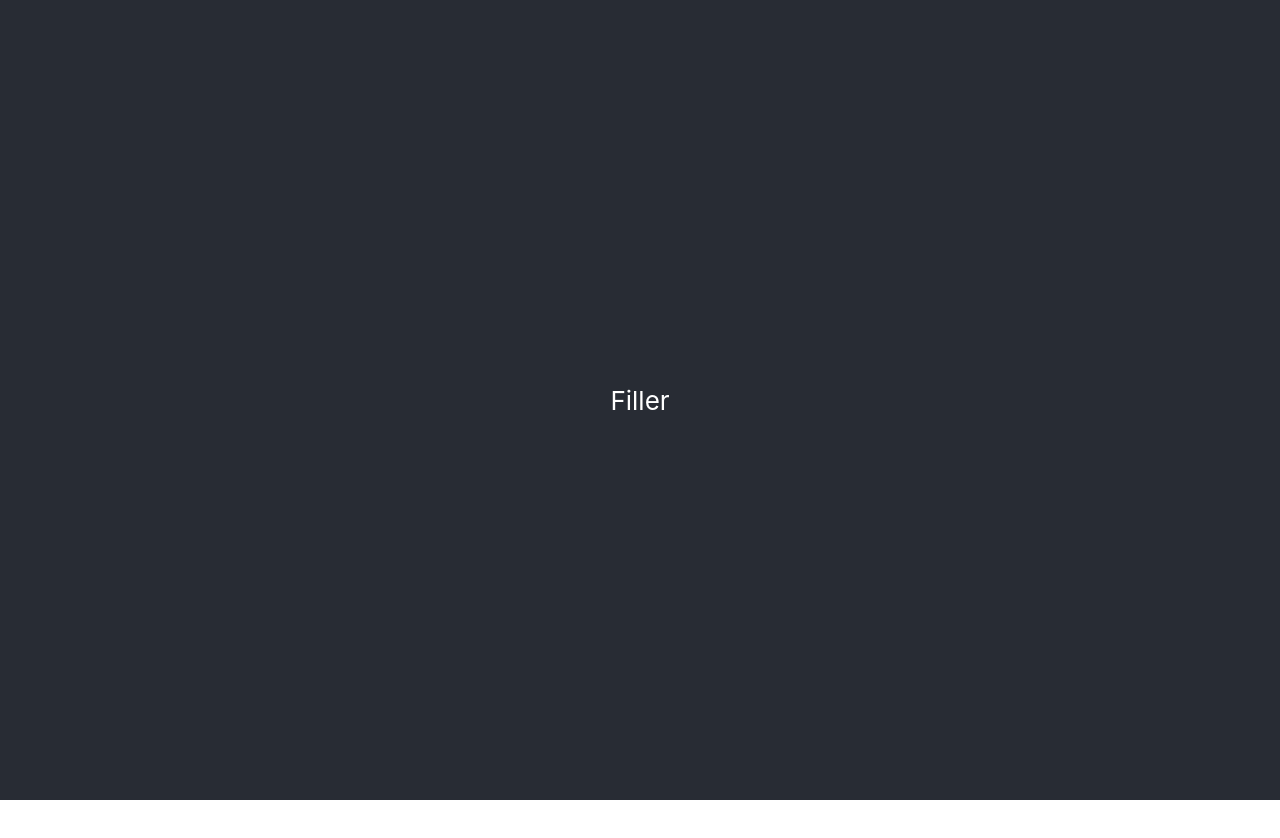
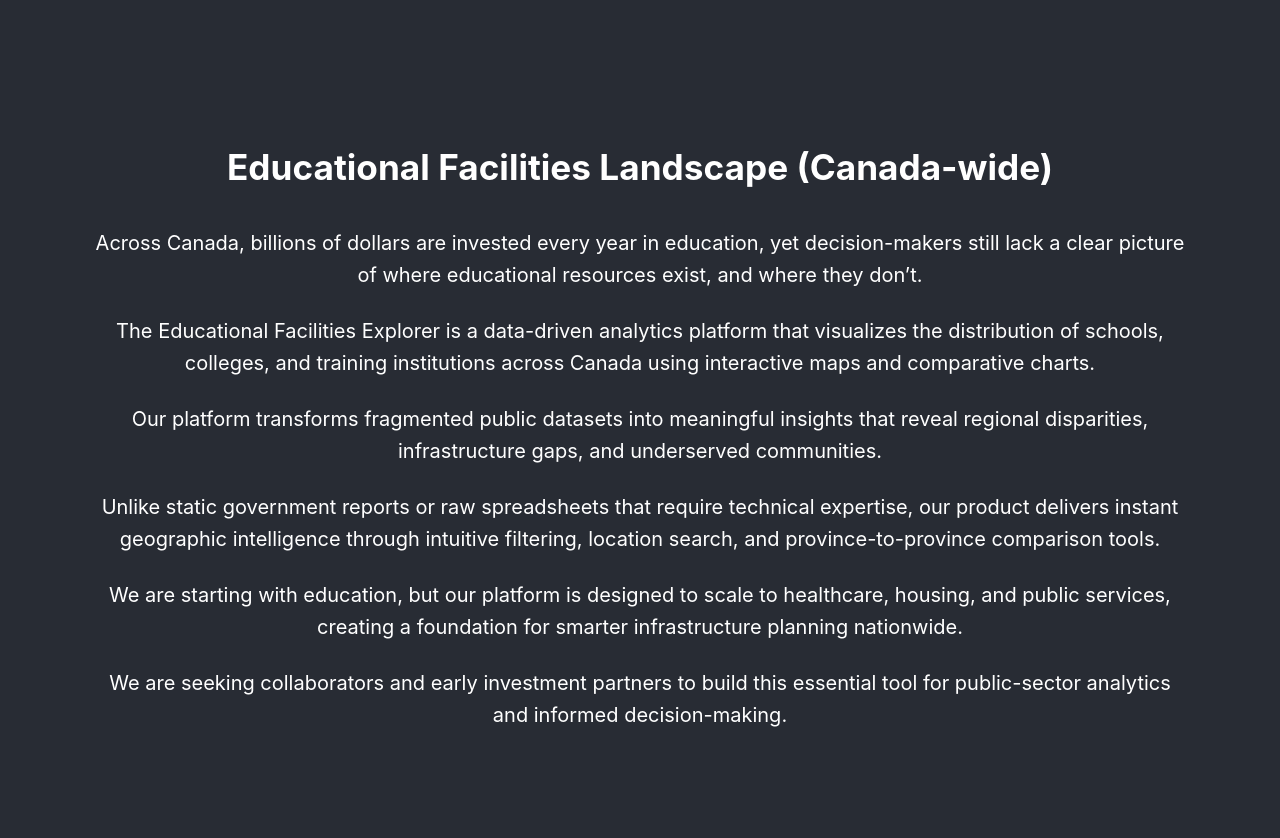
Before and after one commit to silaswright0/Educational-Facilities-V, a React (Create React App) app in the folder frontend/: page / in a window 1280 px wide. Shown: the top 838 px of the page. Before the commit the page ends 800 px from the top, so only its background shows below. Built offline with nearby package versions, Linux system fonts and the light colour scheme.

Commit message:
Upgrading version of react to v18 and adding splash page to frontend app

```diff
--- a/frontend/src/App.css
+++ b/frontend/src/App.css
@@ -1,16 +1,5 @@
 .App {
   text-align: center;
-}
-
-.App-logo {
-  height: 40vmin;
-  pointer-events: none;
-}
-
-@media (prefers-reduced-motion: no-preference) {
-  .App-logo {
-    animation: App-logo-spin infinite 20s linear;
-  }
 }
 
 .App-header {
@@ -20,19 +9,40 @@
   flex-direction: column;
   align-items: center;
   justify-content: center;
-  font-size: calc(10px + 2vmin);
+  font-size: 1rem;
   color: white;
+  padding: 2rem;
+}
+
+.App-header h1 {
+  font-size: 2.2rem;
+  font-weight: 700;
+  margin-bottom: 1.5rem;
+  max-width: 1000px;
+  text-align: center;
+  line-height: 1.3;
+}
+
+.App-header p {
+  max-width: 1100px;
+  margin: 0.75rem 0;
+  line-height: 1.6;
+  text-align: center;
+  font-size: 1.25rem;
+}
+
+@media (max-width: 768px) {
+  .App-header h1 {
+    font-size: 1.8rem;
+    margin-bottom: 1rem;
+  }
+
+  .App-header p {
+    max-width: 90%;
+    font-size: 1.2rem;
+  }
 }
 
 .App-link {
   color: #61dafb;
 }
-
-@keyframes App-logo-spin {
-  from {
-    transform: rotate(0deg);
-  }
-  to {
-    transform: rotate(360deg);
-  }
-}
--- a/frontend/src/App.tsx
+++ b/frontend/src/App.tsx
@@ -4,7 +4,13 @@ import './App.css';
 const App: React.FC = () => (
   <div className="App">
     <header className="App-header">
-      <p>Filler</p>
+      <h1>Educational Facilities Landscape (Canada-wide)</h1>
+      <p>Across Canada, billions of dollars are invested every year in education, yet decision-makers still lack a clear picture of where educational resources exist, and where they don’t.</p>
+      <p>The Educational Facilities Explorer is a data-driven analytics platform that visualizes the distribution of schools, colleges, and training institutions across Canada using interactive maps and comparative charts.</p>
+      <p>Our platform transforms fragmented public datasets into meaningful insights that reveal regional disparities, infrastructure gaps, and underserved communities.</p>
+      <p>Unlike static government reports or raw spreadsheets that require technical expertise, our product delivers instant geographic intelligence through intuitive filtering, location search, and province-to-province comparison tools.</p>
+      <p>We are starting with education, but our platform is designed to scale to healthcare, housing, and public services, creating a foundation for smarter infrastructure planning nationwide.</p>
+      <p>We are seeking collaborators and early investment partners to build this essential tool for public-sector analytics and informed decision-making.</p>
     </header>
   </div>
 );
```
Also changed, not shown: frontend/package.json (+23 -15 lines).
